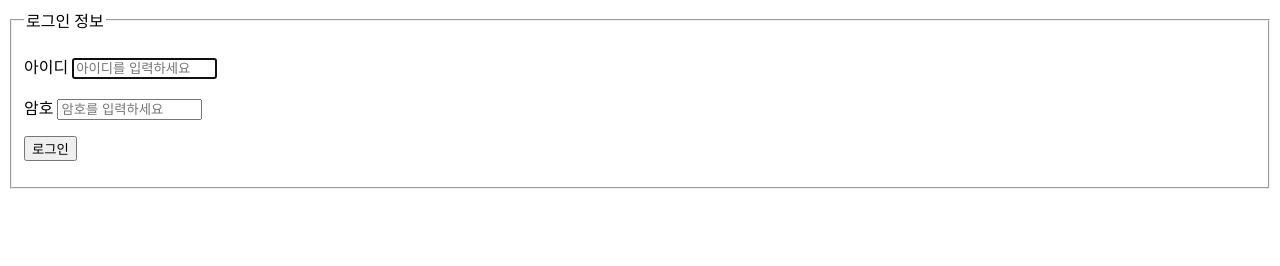
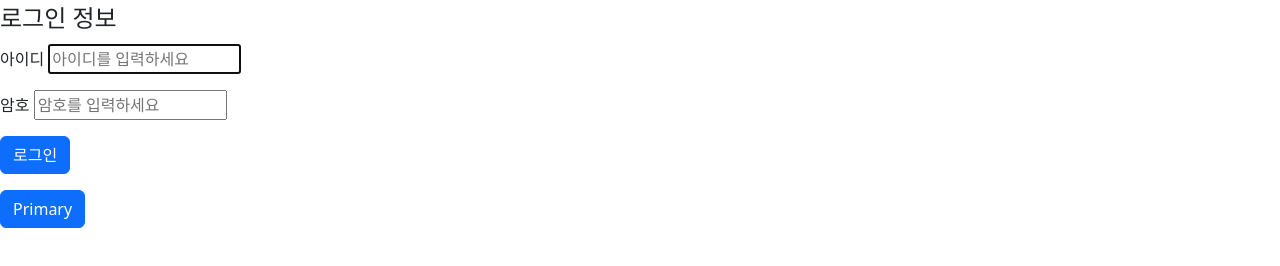
Before and after one commit to Gahyeon19/FrontEX, a plain HTML site: page ch05/index.html in a window 1280 px wide. Drawn offline with nearby package versions, Linux system fonts and the light colour scheme.

Commit message:
add bootstrap button

```diff
--- a/ch05/index.html
+++ b/ch05/index.html
@@ -4,6 +4,10 @@
   <meta charset="UTF-8">
   <meta name="viewport" content="width=device-width, initial-scale=1.0">
   <title>Document</title>
+  <link href="https://cdn.jsdelivr.net/npm/bootstrap@5.3.3/dist/css/bootstrap.min.css" rel="stylesheet" integrity="sha384-QWTKZyjpPEjISv5WaRU9OFeRpok6YctnYmDr5pNlyT2bRjXh0JMhjY6hW+ALEwIH" crossorigin="anonymous">
+  <style>
+
+  </style>
 </head>
 <body>
   <form action="login.html" method="get" name="form">
@@ -17,8 +21,10 @@
         <label for="pw">암호</label>
         <input type="password" name="pw" id="pw" size="15" placeholder="암호를 입력하세요">
       </p>
-      <p><input type="submit" value="로그인"></p>
+      <p><input type="submit" value="로그인" id="loginbtn" class="btn btn-primary"></p>
+      <button type="button" class="btn btn-primary">Primary</button>
     </fieldset>
   </form>
+  <script src="https://cdn.jsdelivr.net/npm/bootstrap@5.3.3/dist/js/bootstrap.bundle.min.js" integrity="sha384-YvpcrYf0tY3lHB60NNkmXc5s9fDVZLESaAA55NDzOxhy9GkcIdslK1eN7N6jIeHz" crossorigin="anonymous"></script>
 </body>
 </html>
```
